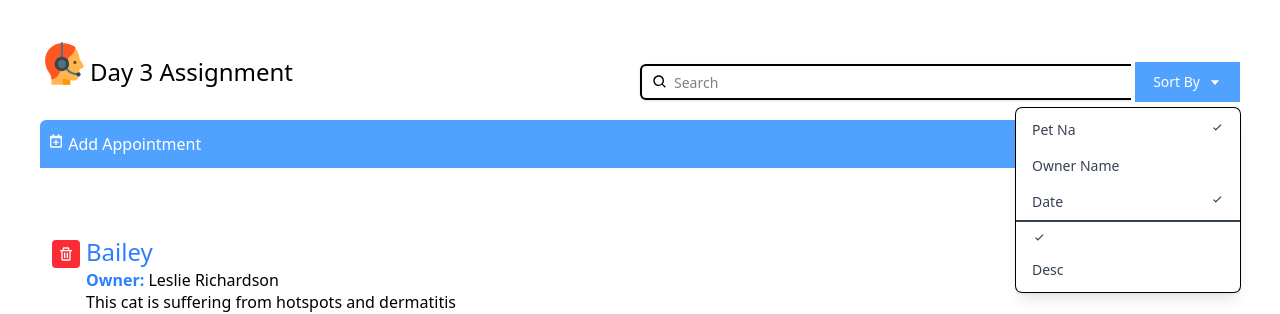
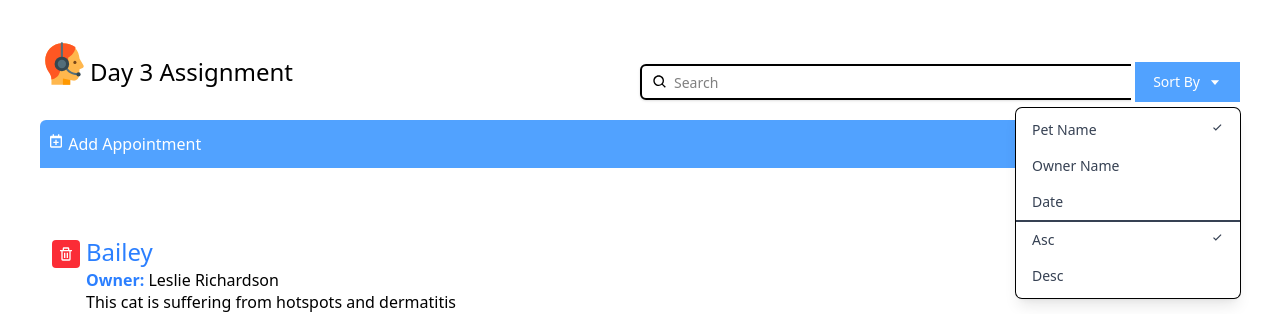
Before and after one commit to MadhavDhatrak/Project1, a React (Vite) app: page / in a window 1280 px wide. Both pictures are taken after a click on the button "Sort By". Shown: the top 314 px of the page. Built offline with nearby package versions, Linux system fonts and the light colour scheme.

Commit message:
search sortby changes

```diff
--- a/src/components/Search.jsx
+++ b/src/components/Search.jsx
@@ -3,7 +3,7 @@ import { useState } from 'react'
 import PropTypes from 'prop-types'
 
 
-const DropDown = ({ sortBy, onSortByChange }) => {
+const DropDown = ({ sortBy, onSortByChange, orderBy, onOrderByChange }) => {
 
 
 
@@ -14,28 +14,23 @@ const DropDown = ({ sortBy, onSortByChange }) => {
                 <div className="py-1" role="menu" aria-orientation="vertical" aria-labelledby="options-menu">
                     <div onClick={() => onSortByChange('petName')}
                         className="px-4 py-2 text-sm text-gray-700 hover:bg-gray-100 hover:text-gray-900 flex justify-between cursor-pointer"
-                        role="menuitem">Pet Na{(sortBy === "petName") && <BiCheck />}</div>
+                        role="menuitem">Pet Name{(sortBy === "petName") && <BiCheck />}</div>
                     <div onClick={() => onSortByChange('ownerName')}
                         className="px-4 py-2 text-sm text-gray-700 hover:bg-gray-100 hover:text-gray-900 flex justify-between cursor-pointer"
                         role="menuitem">Owner Name {(sortBy === "ownerName") && <BiCheck />}</div>
-                    <div onClick={() => onSortByChange('Date')}
+                    <div onClick={() => onSortByChange('aptDate')}
                         className="px-4 py-2 text-sm text-gray-700 hover:bg-gray-100 hover:text-gray-900 flex justify-between cursor-pointer"
-                        role="menuitem">Date{(sortBy === "petName") && <BiCheck />}</div>
-                    <div onClick={() => onSortByChange('asc')}
+                        role="menuitem">Date{(sortBy === "aptDate") && <BiCheck />}</div>
+                    <div onClick={() => onOrderByChange('asc')}
                         className="px-4 py-2 text-sm text-gray-700 hover:bg-gray-100 hover:text-gray-900 flex justify-between cursor-pointer border-gray-1 border-t-2"
-                        role="menuitem">{(sortBy === "petName") && <BiCheck />}</div>
-                    <div onClick={() => onSortByChange('desc')}
+                        role="menuitem">Asc{(orderBy === "asc") && <BiCheck />}</div>
+                    <div onClick={() => onOrderByChange('desc')}
                         className="px-4 py-2 text-sm text-gray-700 hover:bg-gray-100 hover:text-gray-900 flex justify-between cursor-pointer"
-                        role="menuitem">Desc{(sortBy === "petName")}</div>
+                        role="menuitem">Desc{(orderBy === "desc")}</div>
                 </div>
             </div></>
     )
 }
-
-DropDown.propTypes = {
-    sortBy: PropTypes.string.isRequired,
-    onSortByChange: PropTypes.func.isRequired
-};
 
 const Search = ({ query, onQueryChange, sortBy, onSortByChange, orderBy, onOrderByChange }) => {
     const [toggleSort, setToggleSort] = useState(false)
@@ -85,4 +80,11 @@ Search.propTypes = {
     onOrderByChange: PropTypes.func.isRequired
 }
 
+DropDown.propTypes = {
+    sortBy: PropTypes.string.isRequired,
+    onSortByChange: PropTypes.func.isRequired,
+    orderBy: PropTypes.string.isRequired,
+    onOrderByChange: PropTypes.func.isRequired
+}
+
 export default Search
```
